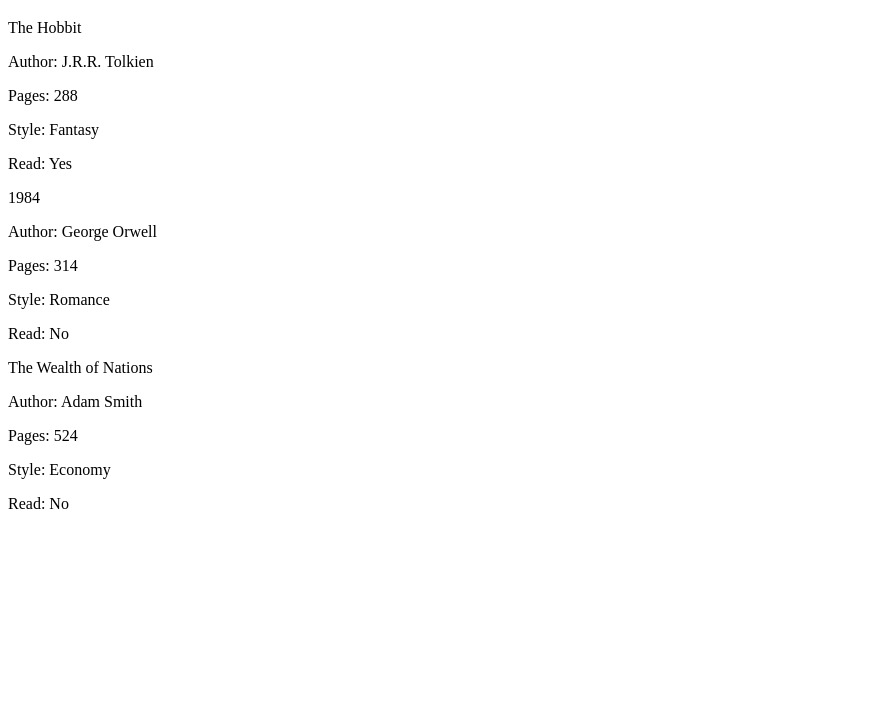
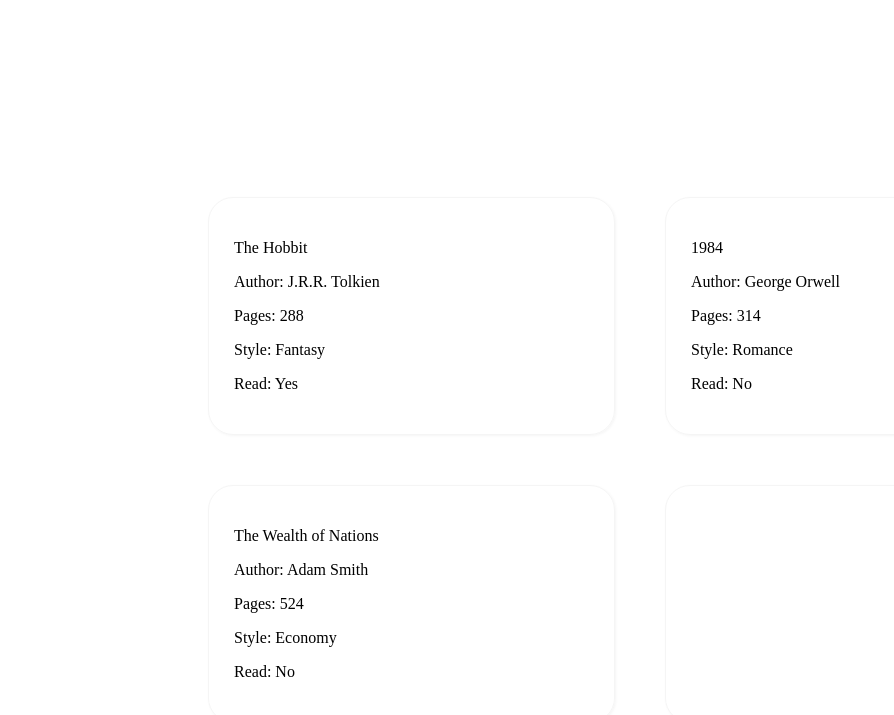
Before and after one commit to Jaoovit/Library, a plain HTML site: page index.html in a window 1280 px wide. Shown: the part 61-776 px from the top of the page, without its empty margins (0-894 px from the left). Drawn offline with Linux system fonts and the light colour scheme.

Commit message:
add a grid display to arrange the books on the screen

```diff
--- a/index.html
+++ b/index.html
@@ -11,28 +11,30 @@
     <header>
         <h1>Library</h1>
     </header>
-    <section>
-        <div class="book-one">
+    <section class="container">
+        <div class="book-one" id="book">
             <p class="title"></p>
             <p class="author">Author: </p>
             <p class="pages">Pages: </p>
             <p class="style">Style: </p>
             <p class="read">Read: </p>
         </div>
-        <div class="book-two">
+        <div class="book-two" id="book">
             <p class="title"></p>
             <p class="author">Author: </p>
             <p class="pages">Pages: </p>
             <p class="style">Style: </p>
             <p class="read">Read: </p>
         </div>
-        <div class="book-three">
+        <div class="book-three" id="book">
             <p class="title"></p>
             <p class="author">Author: </p>
             <p class="pages">Pages: </p>
             <p class="style">Style: </p>
             <p class="read">Read: </p>
         </div>
+        <div class="book-four" id="book">
+        </div>
     </section>
 </body>
 </html>
--- a/style.css
+++ b/style.css
@@ -0,0 +1,14 @@
+.container {
+    display: grid;
+    margin: 200px;
+    grid-template-columns: 1fr 1fr;
+    grid-template-rows: 1fr 1fr 1fr;
+    gap: 50px;
+}
+
+#book {
+    border: solid 1px whitesmoke;
+    box-shadow: 1px 1px 3px whitesmoke;
+    border-radius: 25px;
+    padding: 25px;
+}
```
